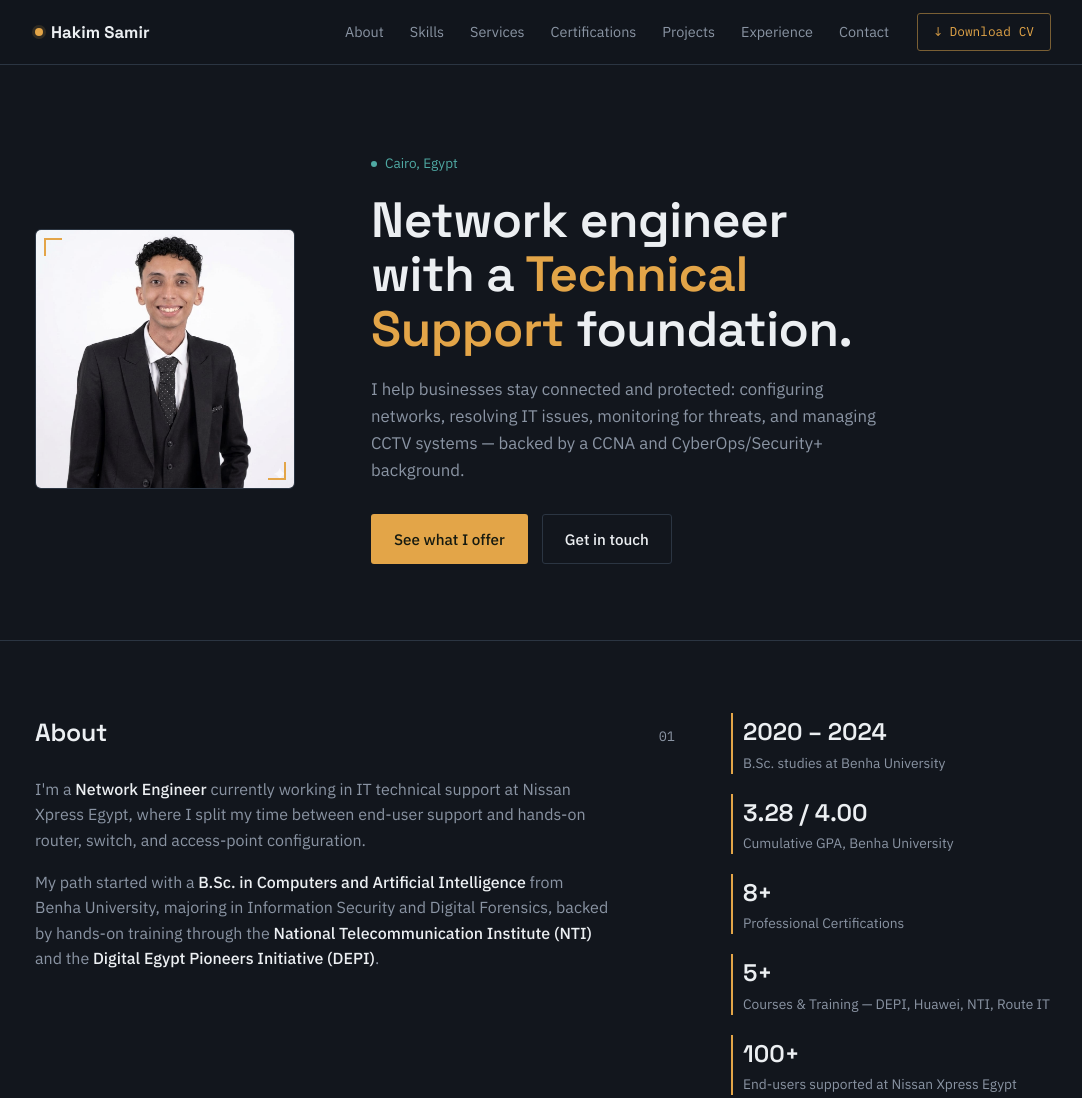
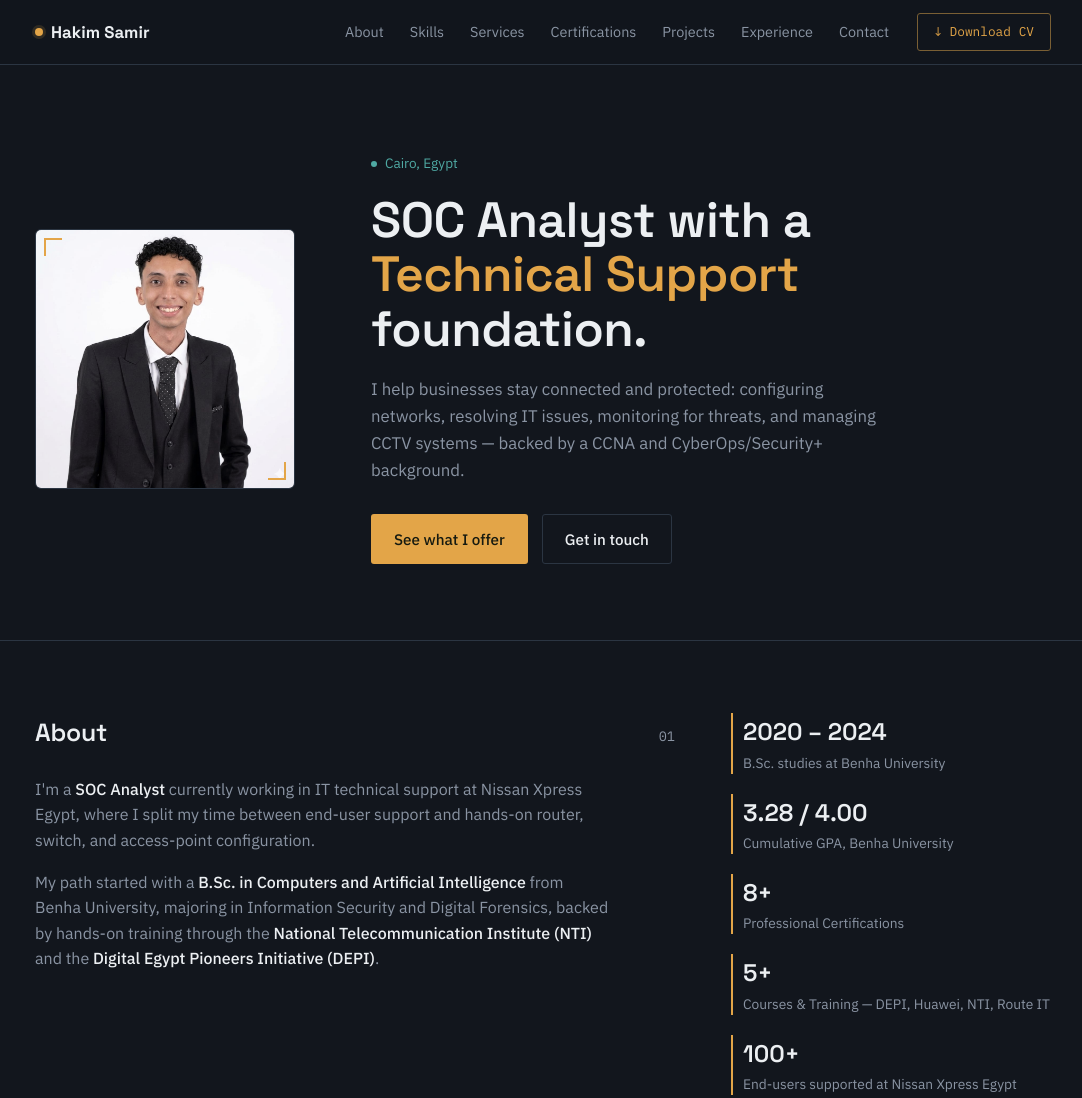
Before and after one commit to hakimsamir/Portfolio, a plain HTML site: page index.html in a window 1280 px wide. Shown: the top 1098 px of the page, without its empty margins (97-1179 px from the left). Drawn offline with Linux system fonts and the light colour scheme.

Commit message:
Change title and role from Network Engineer to SOC Analyst

```diff
--- a/index.html
+++ b/index.html
@@ -3,7 +3,7 @@
 <head>
 <meta charset="UTF-8">
 <meta name="viewport" content="width=device-width, initial-scale=1.0">
-<title>Hakim Samir — Network Engineer</title>
+<title>Hakim Samir — SOC Analyst</title>
 <link rel="preconnect" href="https://fonts.googleapis.com">
 <link rel="preconnect" href="https://fonts.gstatic.com" crossorigin>
 <link href="https://fonts.googleapis.com/css2?family=Space+Grotesk:wght@400;500;600;700&family=IBM+Plex+Sans:wght@400;500;600&family=IBM+Plex+Mono:wght@400;500&display=swap" rel="stylesheet">
@@ -581,7 +581,7 @@
         <li><a href="#experience">Experience</a></li>
         <li><a href="#contact">Contact</a></li>
       </ul>
-      <a class="nav-cv" href="Hakim Samir_SOC Analyst_CV.pdf"target="_blank" download>↓ Download CV</a>
+      <a class="nav-cv" href="Hakim_Samir_SOC Analyst_CV.pdf"target="_blank" download>↓ Download CV</a>
       <button class="nav-toggle" id="navToggle" type="button" aria-label="Toggle menu" aria-expanded="false" aria-controls="navLinks"><span></span><span></span><span></span></button>
     </div>
   </div>
@@ -596,7 +596,7 @@
     </div>
     <div>
       <div class="eyebrow-loc">Cairo, Egypt</div>
-     <h1 class="headline">Network engineer with a <span class="accent-word">Technical Support</span> foundation.</h1>
+     <h1 class="headline">SOC Analyst with a <span class="accent-word">Technical Support</span> foundation.</h1>
       <p class="subhead">I help businesses stay connected and protected: configuring networks, resolving IT issues, monitoring for threats, and managing CCTV systems — backed by a CCNA and CyberOps/Security+ background.</p>
       <div class="cta-row">
         <a href="#services" class="btn btn-primary">See what I offer</a>
@@ -613,7 +613,7 @@
         <h2>About</h2>
         <span class="section-index mono">01</span>
       </div>
-      <p>I'm a <strong>Network Engineer</strong> currently working in IT technical support at Nissan Xpress Egypt, where I split my time between end-user support and hands-on router, switch, and access-point configuration.</p>
+      <p>I'm a <strong>SOC Analyst</strong> currently working in IT technical support at Nissan Xpress Egypt, where I split my time between end-user support and hands-on router, switch, and access-point configuration.</p>
       <p>My path started with a <strong>B.Sc. in Computers and Artificial Intelligence</strong> from Benha University, majoring in Information Security and Digital Forensics, backed by hands-on training through the <strong>National Telecommunication Institute (NTI)</strong> and the <strong>Digital Egypt Pioneers Initiative (DEPI)</strong>.</p>
     </div>
     <div class="stat-list">
```
